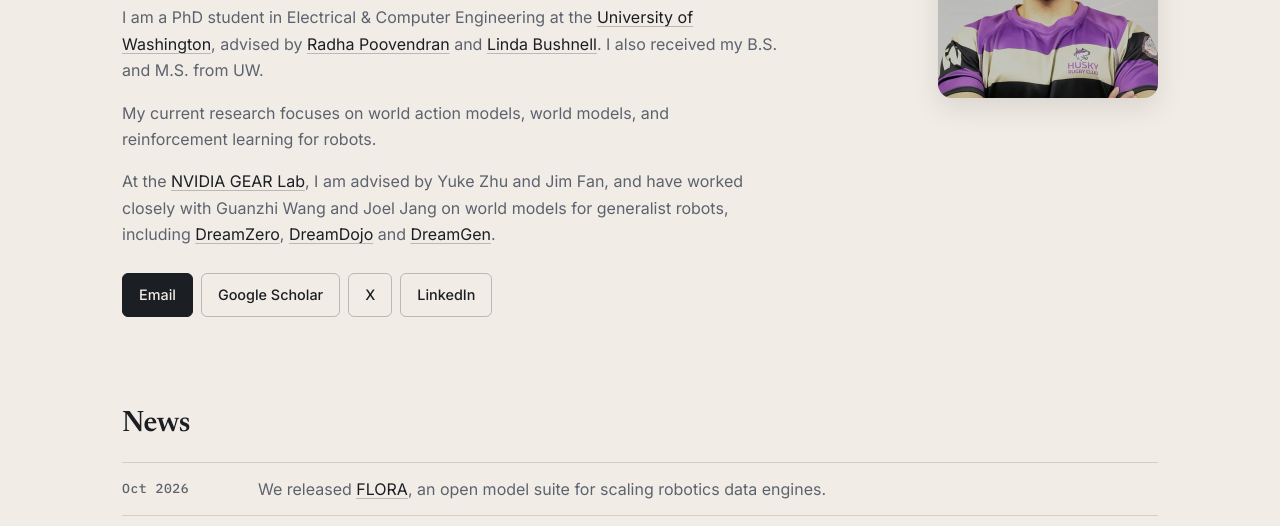
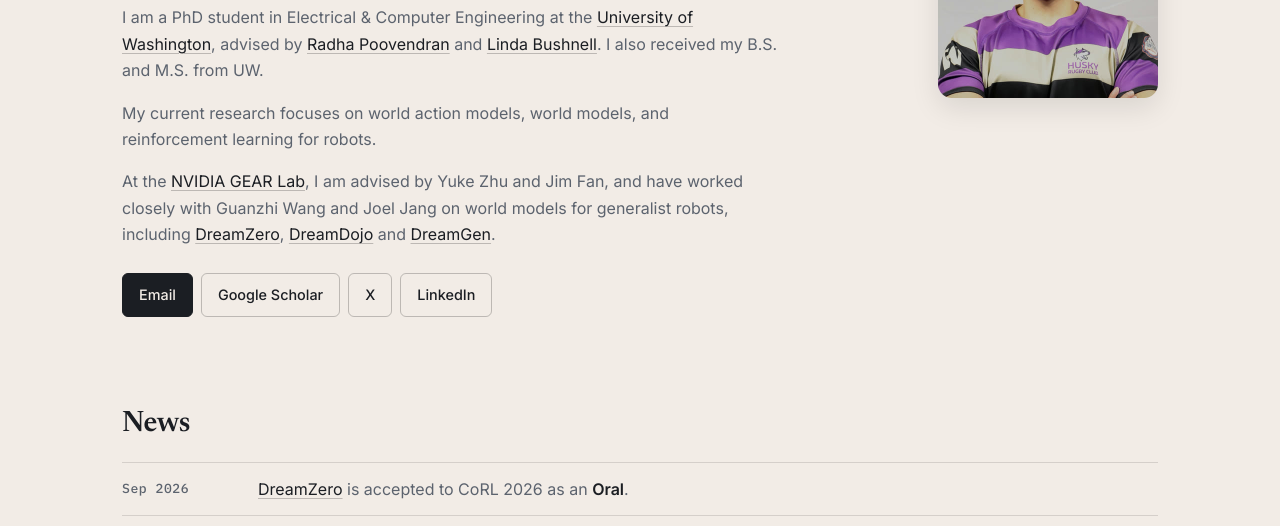
Before and after one commit to KkkyleZ/KkkyleZ.github.io, a plain HTML site: page index.html in a window 1280 px wide. Shown: the part 251-777 px from the top of the page. Drawn offline with Linux system fonts and the light colour scheme.

Commit message:
Remove the FLORA news item
Co-Authored-By: Claude Fable 5.2 <noreply@anthropic.com>

```diff
--- a/index.html
+++ b/index.html
@@ -135,7 +135,6 @@ footer .wrap{display:flex;flex-wrap:wrap;justify-content:space-between;gap:.5rem
 <section id="news" class="wrap">
 <h2>News</h2>
 <ul class="news">
-<li><time datetime="2026-10">Oct 2026</time><span>We released <a href="https://research.nvidia.com/labs/gear/flora/">FLORA</a>, an open model suite for scaling robotics data engines.</span></li>
 <li><time datetime="2026-09">Sep 2026</time><span><a href="https://dreamzero0.github.io">DreamZero</a> is accepted to CoRL 2026 as an <b>Oral</b>.</span></li>
 <li><time datetime="2026-04">Apr 2026</time><span><a href="https://dreamdojo-world.github.io">DreamDojo</a> is accepted to ICML 2026 as a <b>Spotlight</b>.</span></li>
 <li><time datetime="2026-02">Feb 2026</time><span>We released <a href="https://dreamzero0.github.io">DreamZero</a>, a 14B world action model, and <a href="https://dreamdojo-world.github.io">DreamDojo</a>, a robot world model pretrained on 44k hours of human video.</span></li>
```
